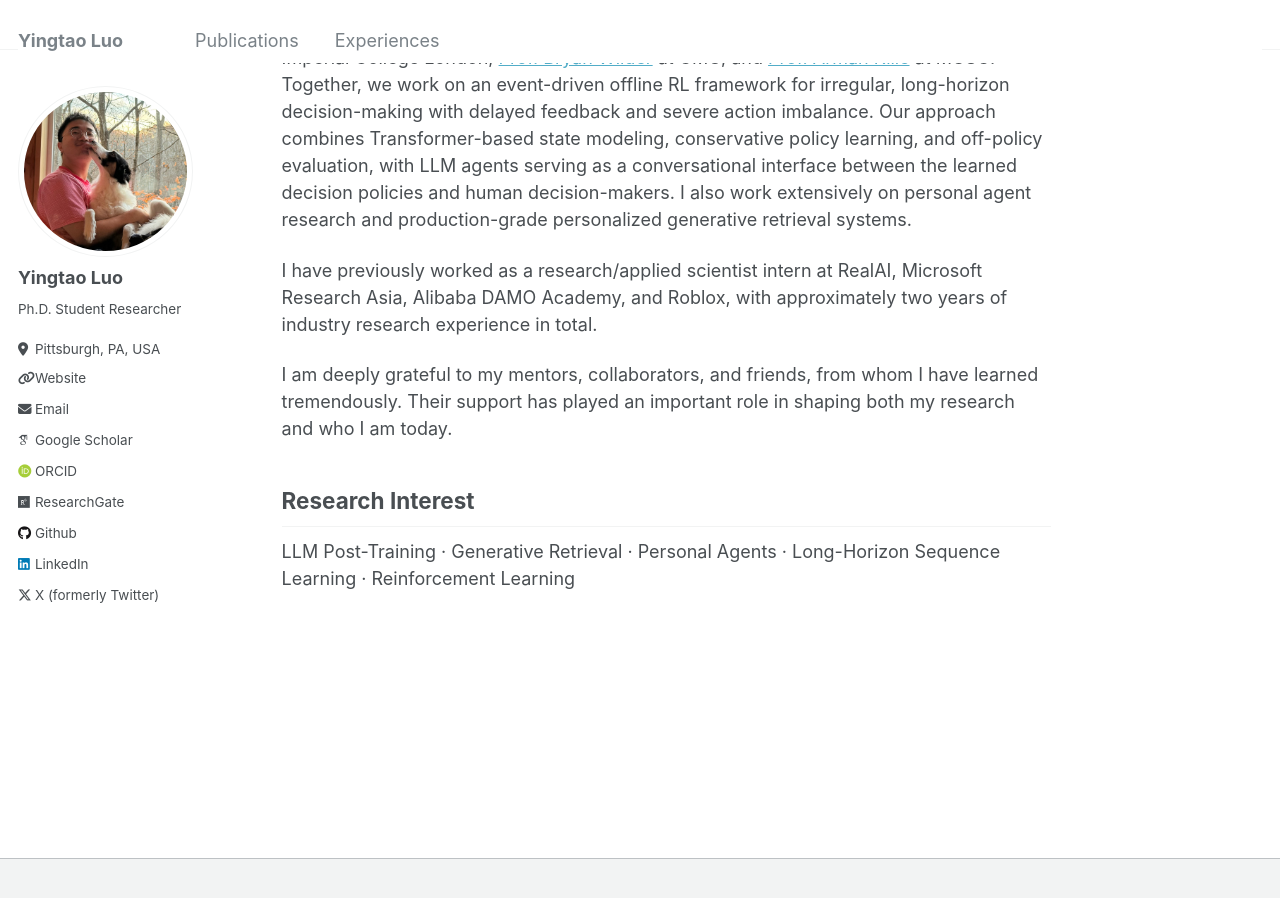
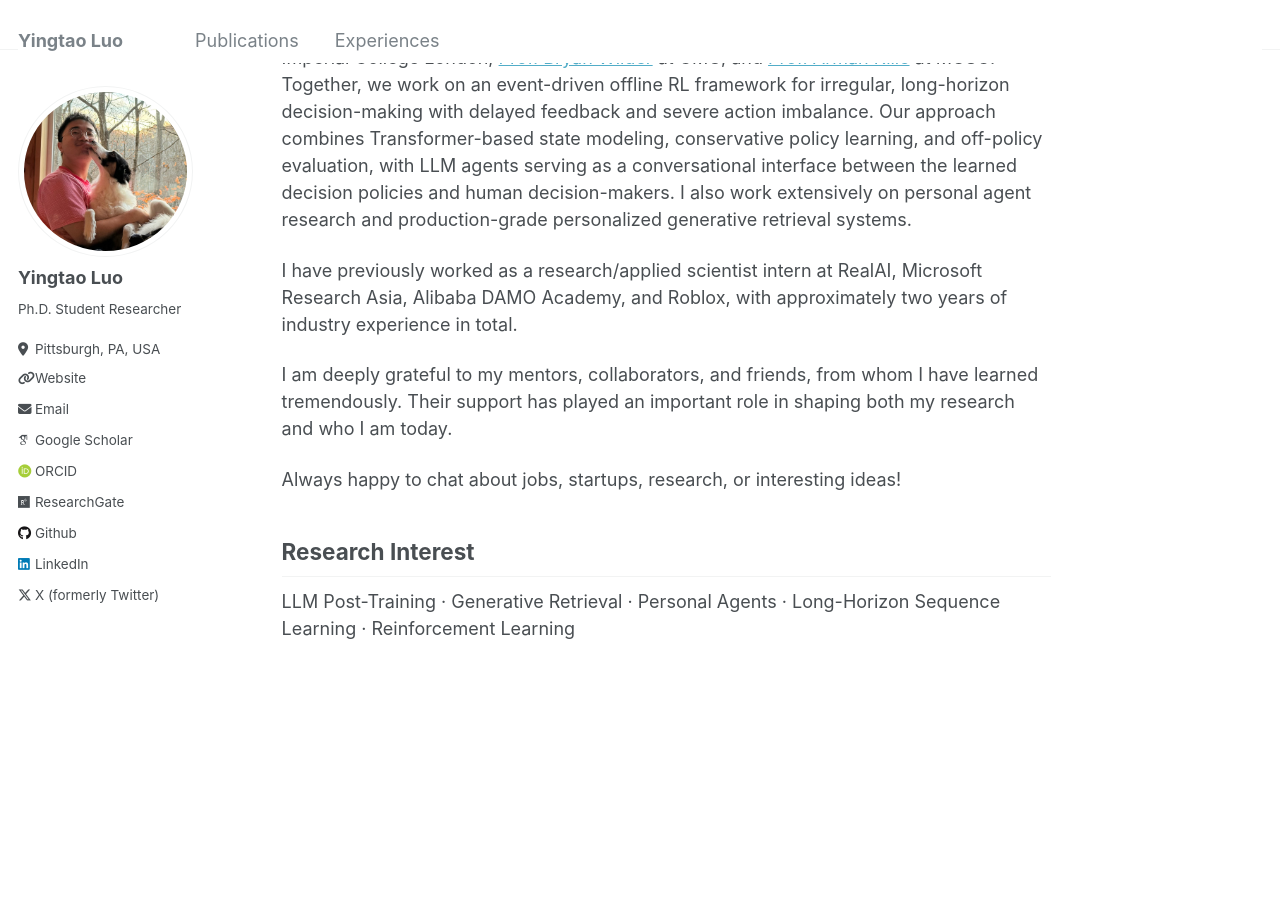
Before and after one commit to yingtaoluo/yingtaoluo.github.io, a Jekyll site: the page built from _pages/about.md, in a window 1280 px wide and 900 px high, scrolled down 388 px. Built offline with Jekyll 4.4.1, drawn with Linux system fonts in a browser that asks for light colours; some web fonts are replaced.

Commit message:
Add closing statement to about page
Added a closing statement inviting discussions about jobs, startups, research, or interesting ideas.

```diff
--- a/_pages/about.md
+++ b/_pages/about.md
@@ -15,9 +15,11 @@ My research broadly focuses on LLM post-training, generative retrieval, personal
 
 My advisory committee members are [Prof. Rema Padman](https://www.heinz.cmu.edu/faculty-research/profiles/padman-rema) at CMU, [Prof. Reza Skandari](https://profiles.imperial.ac.uk/r.skandari) at Imperial College London, [Prof. Bryan Wilder](https://bryanwilder.github.io/) at CMU, and [Prof. Arman Kilic](https://providers.muschealth.org/sc/charleston/arman-kilic-md) at MUSC. Together, we work on an event-driven offline RL framework for irregular, long-horizon decision-making with delayed feedback and severe action imbalance. Our approach combines Transformer-based state modeling, conservative policy learning, and off-policy evaluation, with LLM agents serving as a conversational interface between the learned decision policies and human decision-makers. I also work extensively on personal agent research and production-grade personalized generative retrieval systems.
 
-I have previously worked as a research/applied scientist intern at RealAI, Microsoft Research Asia, Alibaba DAMO Academy, and Roblox, with approximately two years of industry research experience in total.
+I have previously worked as a research/applied scientist intern at RealAI, Microsoft Research Asia, Alibaba DAMO Academy, and Roblox, with approximately two years of industry experience in total.
 
 I am deeply grateful to my mentors, collaborators, and friends, from whom I have learned tremendously. Their support has played an important role in shaping both my research and who I am today.
 
+Always happy to chat about jobs, startups, research, or interesting ideas!
+
 ## Research Interest
 LLM Post-Training · Generative Retrieval · Personal Agents · Long-Horizon Sequence Learning · Reinforcement Learning
```
